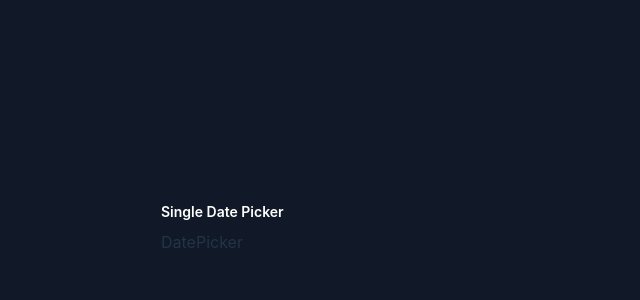
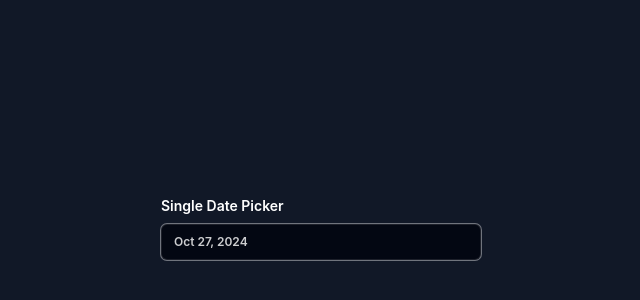
Before and after one commit to douglaslb/react-date-picker-component, a React (Vite) app: page / in a window 1280 px wide. Shown: the part 172-472 px from the top of the page, without its empty margins (319-959 px from the left). Built offline with nearby package versions, Linux system fonts and the light colour scheme.

Commit message:
creating date picker input component

```diff
--- a/src/components/DatePicker/DatePickerInput.tsx
+++ b/src/components/DatePicker/DatePickerInput.tsx
@@ -1,3 +1,38 @@
-export function DatePickerInput() {
-  return <div>Input</div>;
+import { twMerge } from "tailwind-merge";
+import { DatePickerType } from "./types";
+
+export interface DatePickerInputProps {
+  type?: DatePickerType;
+  isOpen: boolean;
+  setIsOpen: React.Dispatch<React.SetStateAction<boolean>>;
+  dateSelected: Date;
+  datesSelected: Date[];
+  rangeSelected: { start: Date | null; end: Date | null };
+  setDateView: React.Dispatch<React.SetStateAction<Date>>;
 }
+
+export function DatePickerInput({
+  isOpen,
+  setIsOpen,
+  type,
+  dateSelected,
+}: DatePickerInputProps) {
+  return (
+    <div
+      className={twMerge(
+        "curso-pointer text-white/80 text-xs font-semibold bg-gray-950 hover:bg-gray-950/70 border border-white/10 shadow-xs rounded-md w-full h-9 flex items-center px-3 py-1 transition-all",
+        isOpen && "outline-none ring-1 ring-white/40"
+      )}
+      onClick={() => {
+        setIsOpen((prevIsOpen) => !prevIsOpen);
+      }}
+    >
+      {(!type || type === "single") &&
+        dateSelected.toLocaleDateString("en-US", {
+          day: "numeric",
+          month: "short",
+          year: "numeric",
+        })}
+    </div>
+  );
+}
--- a/src/components/DatePicker/index.tsx
+++ b/src/components/DatePicker/index.tsx
@@ -1,5 +1,6 @@
 import { useState } from "react";
 import { DatePickerProps } from "./types";
+import { DatePickerInput } from "./DatePickerInput";
 
 export function DatePicker(props: DatePickerProps) {
   const today = new Date();
@@ -32,5 +33,17 @@ export function DatePicker(props: DatePickerProps) {
   function handleOnClickPrevMonth() {}
   function handleOnClickDate() {}
 
-  return <div>DatePicker</div>;
+  return (
+    <div className="relative">
+      <DatePickerInput
+        type={props.type}
+        isOpen={isOpen}
+        setIsOpen={setIsOpen}
+        dateSelected={selectedDate}
+        datesSelected={selectedDates}
+        rangeSelected={selectedRange}
+        setDateView={setViewDate}
+      />
+    </div>
+  );
 }
```
